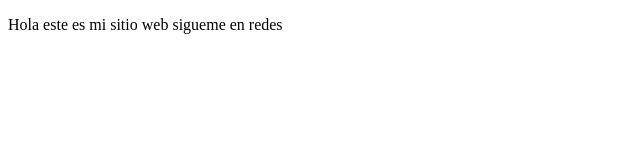
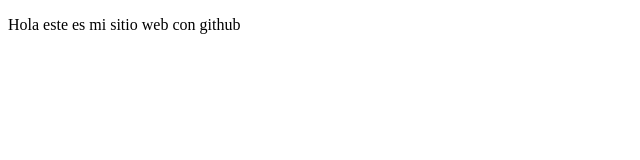
Before and after one commit to mobandol/proyectoDemoCursoPrework, a plain HTML site: page index.html in a window 1280 px wide. Shown: the full height of the page, 0-640 px from the left. Drawn offline with Linux system fonts and the light colour scheme.

Commit message:
cambios en hola mundo

```diff
--- a/index.html
+++ b/index.html
@@ -9,7 +9,7 @@
 <body>
     <p>
         Hola este es mi sitio web
-        sigueme en redes
+        con github
     </p>
 </body>
 </html>
```
